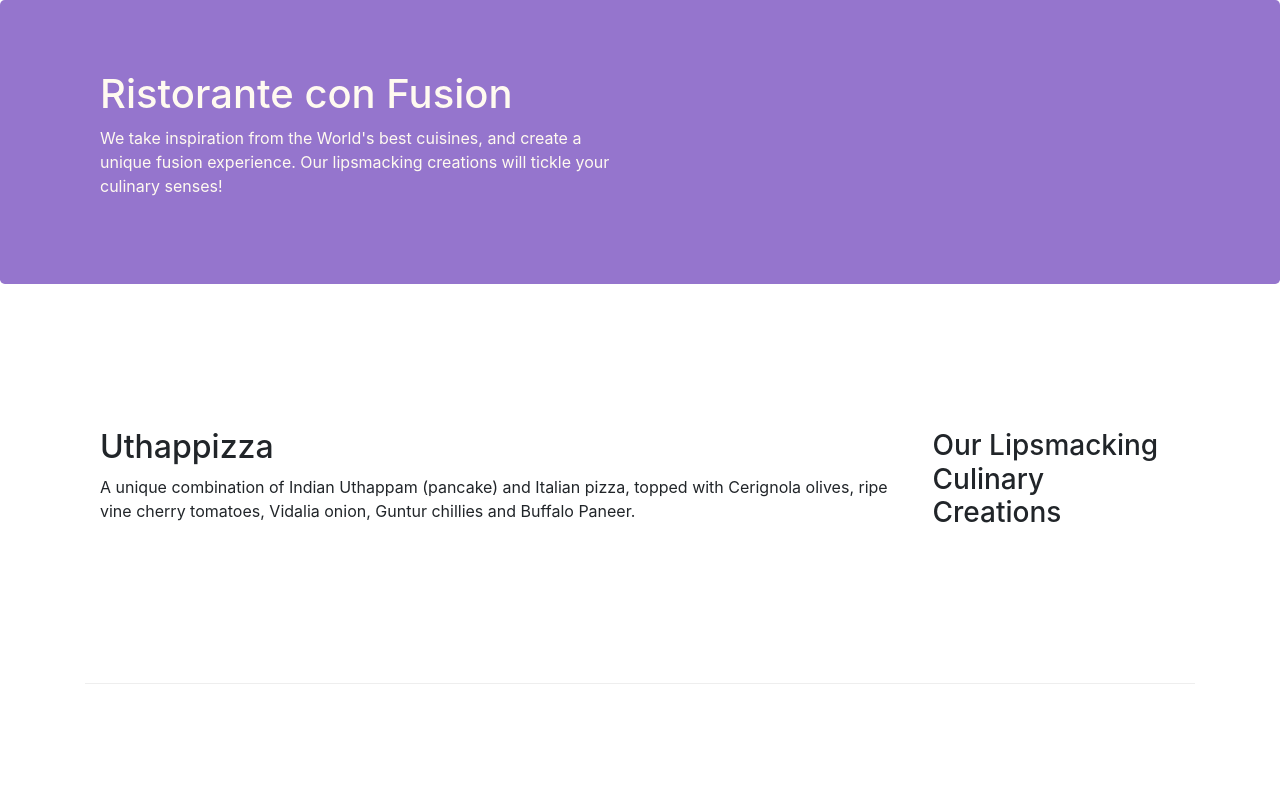
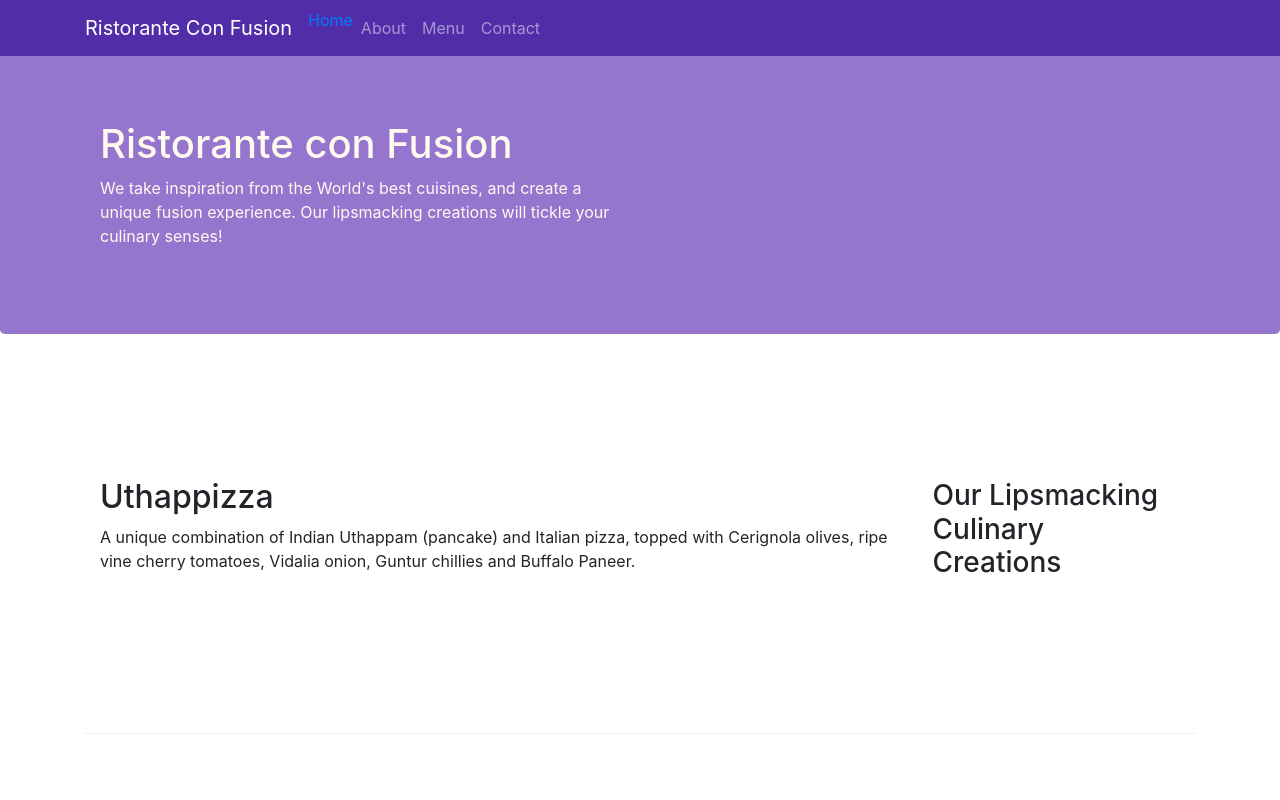
Before and after one commit to LoretoPelayo/conFusion, a website: page index.html in a window 1280 px wide. Shown: the top 800 px of the page. Drawn offline with nearby package versions, Linux system fonts and the light colour scheme.

Commit message:
Added Navbar & Breadcrumbs

```diff
--- a/css/styles.css
+++ b/css/styles.css
@@ -49,3 +49,12 @@
     margin: 0px;
     color: #0f0f0f;
 }
+
+body {
+    padding: 50px 0px 0px 0px;
+    z-index: 0;
+}
+
+.navbar-dark {
+    background-color: #512DA8;
+}
--- a/index.html
+++ b/index.html
@@ -11,6 +11,31 @@
 </head>
 
 <body>
+    <nav class="navbar navbar-dark navbar-expand-sm fixed-top">
+        <div class="container">
+            <button class="navbar-toggler" type="button" data-toggle="collapse" data-target="#Navbar">
+                <span class="navbar-toggler-icon"></span>
+            </button>
+            <a href="#" class="navbar-brand">Ristorante Con Fusion</a>
+            <div class="collapse navbar-collapse" id="Navbar">
+                <ul class="navbar-nav mr-auto">
+                    <li class="nav-item active">
+                        <a href="#" class="navlink">Home</a>
+                    </li>
+                    <li class="nav-item">
+                        <a href="./aboutus.html" class="nav-link">About</a>
+                    </li>
+                    <li class="nav-item">
+                        <a href="#" class="nav-link">Menu</a>
+                    </li>
+                    <li class="nav-item">
+                        <a href="#" class="nav-link">Contact</a>
+                    </li>
+                </ul>
+            </div>
+        </div>
+    </nav>
+
 
     <header class="jumbotron">
         <div class="container">
@@ -101,6 +126,12 @@
         </div>
     </footer>
 
+    <!-- Optional JavaScript -->
+    <!-- jQuery first, then Popper.js, then Bootstrap JS -->
+    <script src="https://code.jquery.com/jquery-3.3.1.slim.min.js" integrity="sha384-q8i/X+965DzO0rT7abK41JStQIAqVgRVzpbzo5smXKp4YfRvH+8abtTE1Pi6jizo" crossorigin="anonymous"></script>
+    <script src="https://cdnjs.cloudflare.com/ajax/libs/popper.js/1.14.7/umd/popper.min.js" integrity="sha384-UO2eT0CpHqdSJQ6hJty5KVphtPhzWj9WO1clHTMGa3JDZwrnQq4sF86dIHNDz0W1" crossorigin="anonymous"></script>
+    <script src="https://stackpath.bootstrapcdn.com/bootstrap/4.3.1/js/bootstrap.min.js" integrity="sha384-JjSmVgyd0p3pXB1rRibZUAYoIIy6OrQ6VrjIEaFf/nJGzIxFDsf4x0xIM+B07jRM" crossorigin="anonymous"></script>
+
 </body>
 
 
```
Also changed, not shown: aboutus.html (+28 -0 lines).
